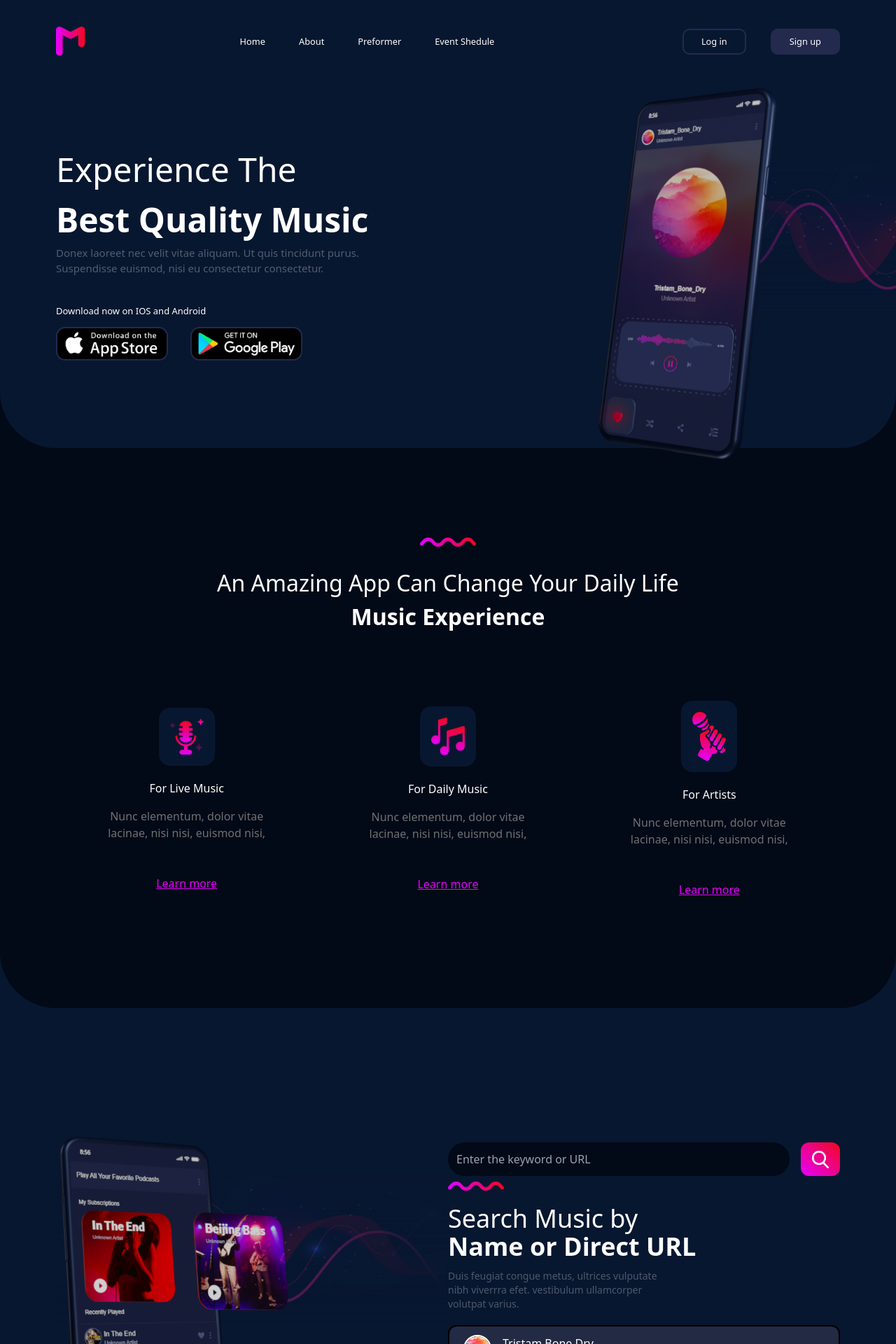
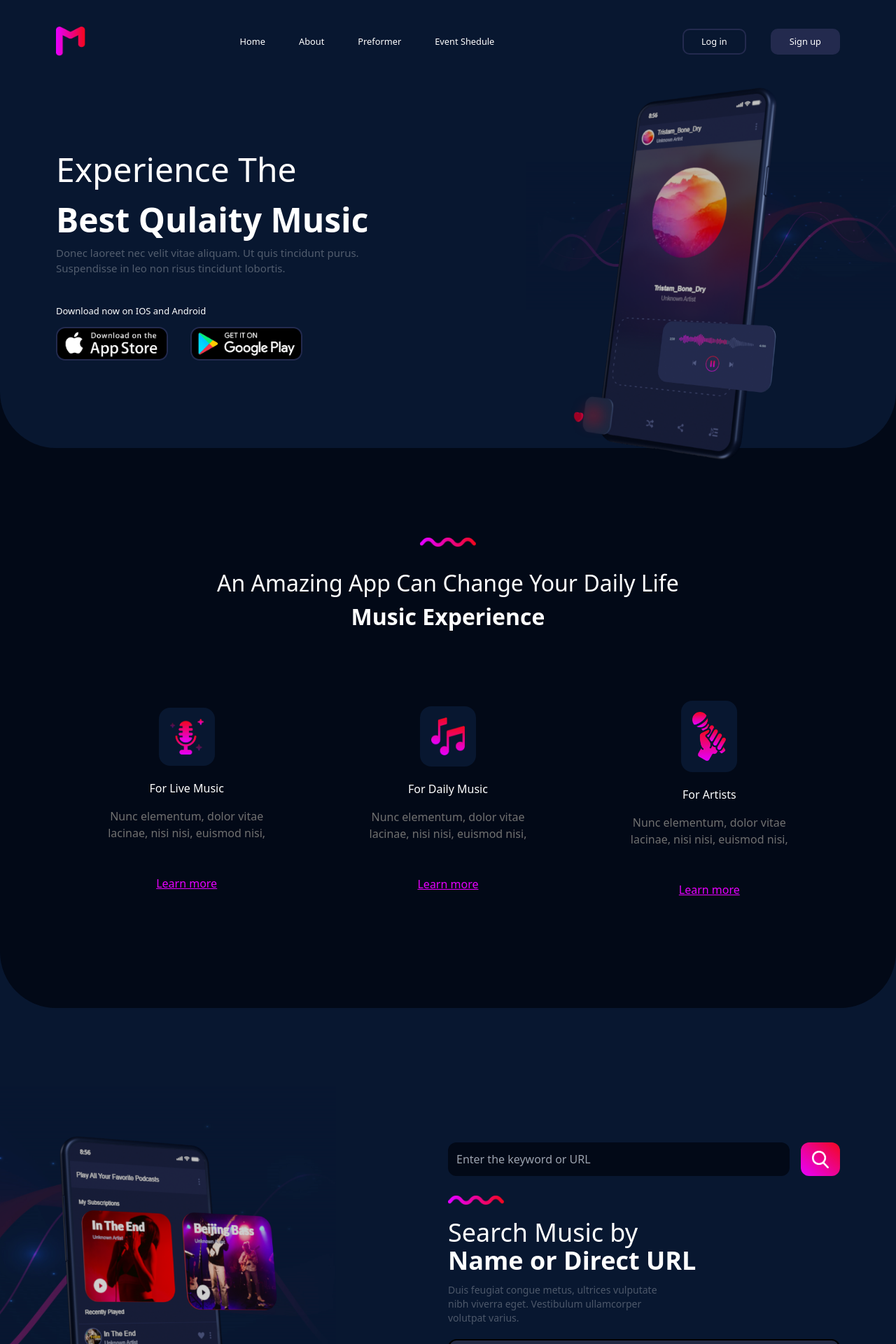
Before and after one commit to JorgePAJ/animatedWebsite, a React (Create React App) app: page / in a window 1280 px wide. Shown: the top 1920 px of the page at 70% size. Built offline with nearby package versions, Linux system fonts and the light colour scheme.

Commit message:
animations implemented

```diff
--- a/package.json
+++ b/package.json
@@ -10,9 +10,11 @@
     "@testing-library/jest-dom": "^5.16.4",
     "@testing-library/react": "^13.3.0",
     "@testing-library/user-event": "^13.5.0",
+    "framer-motion": "^6.3.16",
     "react": "^18.2.0",
     "react-dom": "^18.2.0",
     "react-scripts": "^5.0.1",
+    "react-visibility-sensor": "^5.1.1",
     "web-vitals": "^2.1.4"
   },
   "scripts": {
--- a/src/components/Hero.jsx
+++ b/src/components/Hero.jsx
@@ -1,54 +1,116 @@
-import React from "react";
+import { React, useState } from "react";
 import DownloadAds from "./DownloadAds";
+import VisibilitySensor from "react-visibility-sensor";
+import { motion } from "framer-motion";
 
 function Hero() {
+  const [elementIsVisible, setElementIsVisible] = useState(false);
+  const bg = {
+    true: {
+      left: "7rem",
+    },
+    false: {
+      left: "19rem",
+    },
+  };
+  const musicPlayer = {
+    true: {
+      left: "295px",
+    },
+    false: {
+      left: "235px",
+    },
+  };
+  const rect = {
+    true: {
+      left: "11rem",
+    },
+    false: {
+      left: "13rem",
+    },
+  };
+  const heart = {
+    true: {
+      left: "9rem",
+    },
+    false: {
+      left: "12.5rem",
+    },
+  };
   return (
-    <div className="wrapper flex bg-[#081730] items-center justify-between px-[5rem] rounded-b-[5rem] w-[100%] h-[35rem] relative z-[3]">
+    <VisibilitySensor
+      onChange={(isVisible) => setElementIsVisible(isVisible)}
+      minTopValue={300}
+    >
+      <div className="wrapper bg-[#081730] flex items-center justify-between px-[5rem] rounded-b-[5rem] w-[100%] h-[35rem] relative z-[3]">
         {/* left side */}
         <div className="headings flex flex-col items-start justify-center h-[100%] text-[3rem]">
-        <span>Experience The </span>
+          <span>Experience The</span>{" "}
           <span>
-          <b>Best Quality Music</b>
+            <b>Best Qulaity Music</b>
           </span>
           <span className="text-[15px] text-[#525D6E]">
-          Donex laoreet nec velit vitae aliquam. Ut quis tincidunt purus.
+            Donec laoreet nec velit vitae aliquam. Ut quis tincidunt purus.
             <br />
-          Suspendisse euismod, nisi eu consectetur consectetur.
+            Suspendisse in leo non risus tincidunt lobortis.
           </span>
+          {/* download ads */}
           <div>
             <span className="text-[13px]">Download now on IOS and Android</span>
             <DownloadAds />
           </div>
         </div>
-      {/* right side  */}
+        {/* right side */}
         <div className="images relative w-[50%]">
-        <img
+          <motion.img
+            variants={bg}
+            animate={`${elementIsVisible}`}
+            transition={{ duration: 1, type: "ease-out" }}
             src={require("../img/backgraphics.png")}
             alt=""
-          className="mockup absolute top-[-8rem] left-[19rem]"
+            className="absolute top-[-8rem] left-[19rem]"
           />
           <img
             src={require("../img/p 1.png")}
             alt=""
             className="absolute top-[-15rem] h-[34rem] left-[13rem]"
           />
-        <img
+          <motion.img
+            variants={musicPlayer}
+            animate={`${elementIsVisible}`}
+            transition={{
+              duration: 1,
+              type: "ease-out",
+            }}
             src={require("../img/p 2.png")}
             alt=""
             className="absolute left-[235px] top-[94px] w-[175px]"
           />
-        <img
+          <motion.img
+            variants={rect}
+            animate={`${elementIsVisible}`}
+            transition={{
+              type: "ease-out",
+              duration: 1,
+            }}
             src={require("../img/p 3.png")}
             alt=""
             className="absolute w-[5rem] left-[13rem] top-[12rem]"
           />
-        <img
+          <motion.img
+            variants={heart}
+            animate={`${elementIsVisible}`}
+            transition={{
+              type: "ease-out",
+              duration: 1,
+            }}
             src={require("../img/p 4.png")}
             alt=""
             className="absolute w-[5rem] left-[12.5rem] top-[12rem]"
           />
         </div>
       </div>
+    </VisibilitySensor>
   );
 }
 
--- a/src/components/Search.jsx
+++ b/src/components/Search.jsx
@@ -1,45 +1,92 @@
-import React from "react";
+import { React, useState } from "react";
 import MusicPlayer from "./MusicPlayer";
-
+import { motion } from "framer-motion";
+import VisibilitySensor from "react-visibility-sensor";
 function Search() {
+  const [elementIsVisible, setElementIsVisible] = useState(false);
+  const bg = {
+    true: {
+      left: "-45rem",
+    },
+    false: {
+      left: "-50rem",
+    },
+  };
+  const redimg = {
+    true: {
+      left: "18rem",
+    },
+    false: {
+      left: "16rem",
+    },
+  };
+  const musicimg = {
+    true: {
+      left: "2rem",
+    },
+    false: {
+      left: "6rem",
+    },
+  };
   return (
     <div className="search relative h-[65rem] px-[5rem] bg-[#081730] pt-[18rem] pb-[10rem] mt-[-15rem] z-[1] flex items-center justify-between rounded-b-[5rem]">
+      {/* left side */}
       <div className="left flex-1">
-        <img
+        <motion.img
+          variants={bg}
+          animate={`${elementIsVisible}`}
+          transition={{
+            duration: 1,
+            type: "ease-out",
+          }}
           src={require("../img/backgraphics.png")}
           alt=""
-          classname="absolute top-[22rem] left-[-47rem]"
+          className="absolute top-[22rem] left-[-47rem]"
         />
-        <img
+        <motion.img
           src={require("../img/d1.png")}
           alt=""
           className="w-[16rem] top-[26rem] absolute"
-        />
-        <img
+        />{" "}
+        <motion.img
           src={require("../img/d2.png")}
           alt=""
           className="w-[9rem] absolute top-[32.7rem] left-[7rem]"
-        />
-        <img
+        />{" "}
+        <motion.img
+          variants={redimg}
+          animate={`${elementIsVisible}`}
+          transition={{
+            duration: 1.2,
+            type: "ease-out",
+          }}
           src={require("../img/d3.png")}
           alt=""
           className="w-[9rem] top-[33rem] left-[17rem] absolute"
         />
-        <img
+        <motion.img
+          variants={musicimg}
+          animate={`${elementIsVisible}`}
+          transition={{
+            duration: 1,
+            type: "ease-out",
+          }}
           src={require("../img/d4.png")}
           alt=""
           className="w-[17rem] top-[50rem] left-[2rem] absolute"
         />
       </div>
-
-      <div className="right flex flex-col items-start justify-start flex-1 h-[100%] pt-[9rem]">
-        <div className="searchbar flex justify-start w-[100%] mb-2">
+      {/* right side */}
+      <div className="right flex items-start flex-col justify-start flex-1 h-[100%] pt-[9rem]">
+        {/* Search */}
+        <div className="searchbar flex justify-start w-[100%]">
           <input
             type="text"
             placeholder="Enter the keyword or URL"
-            className="flex-[19] outline-none bg-[#020917] rounded-3xl p-3 h-[3rem]"
+            className="flex-[19] outline-none bg-[#020917] rounded-xl p-3 h-[3rem]"
           />
-          <div className="searchIcon flex flex-1 items-center  rounded-xl ml-4 bg-gradient-to-bl from-[#F3071D] to-[#E600FF] p-4 h-[3rem]">
+          {/* SearchIcon */}
+          <div className="searchIcon flex flex-1 items-center rounded-xl ml-4 bg-gradient-to-bl from-[#F3071D] to-[#E600FF] p-4 h-[3rem]">
             <img
               src={require("../img/search.png")}
               alt=""
@@ -47,8 +94,8 @@ function Search() {
             />
           </div>
         </div>
-
-        <div classname="tild flex justify-start mt-5 items-center w-[100%]">
+        {/* tild icon */}
+        <div className="tild flex justify-start mt-7 items-center w-[100%]">
           <img
             src={require("../img/Path 318.png")}
             alt=""
@@ -56,18 +103,23 @@ function Search() {
           />
         </div>
 
+        {/* paragraph */}
         <div className="detail flex flex-col mt-5 text-4xl">
           <span>Search Music by</span>
           <span>
             <b>Name or Direct URL</b>
           </span>
           <span className="text-sm mt-3 text-[#4D586A]">
-            Duis feugiat congue metus, ultrices vulputate <br /> nibh viverrra
-            efet. vestibulum ullamcorper <br /> volutpat varius.
+            Duis feugiat congue metus, ultrices vulputate <br /> nibh viverra
+            eget. Vestibulum ullamcorper <br /> volutpat varius.
           </span>
         </div>
-
-        <MusicPlayer/>
+        {/* Music Player */}
+        <VisibilitySensor
+          onChange={(isVisible) => setElementIsVisible(isVisible)}
+        >
+          <MusicPlayer />
+        </VisibilitySensor>
       </div>
     </div>
   );
```
Also changed, not shown: 1 other file (tests, documents, lock files or other folders). Lines whose indentation alone changed are shown as unchanged.
